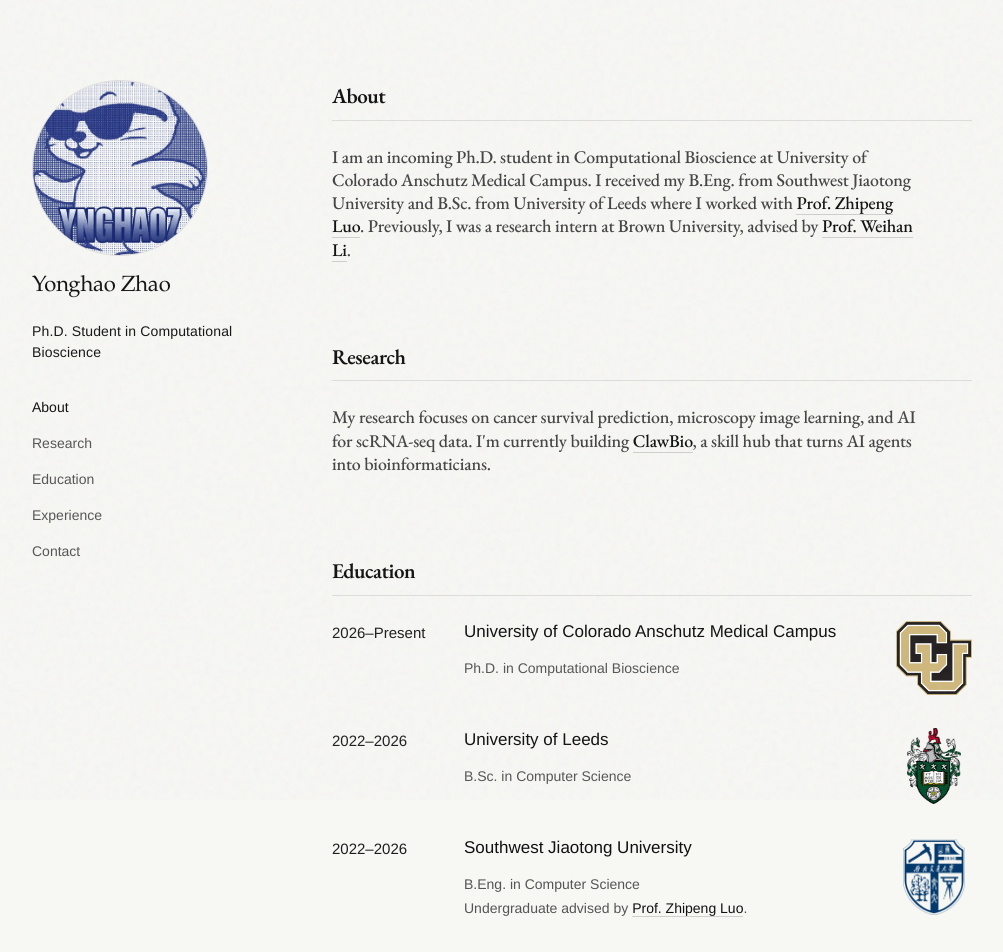
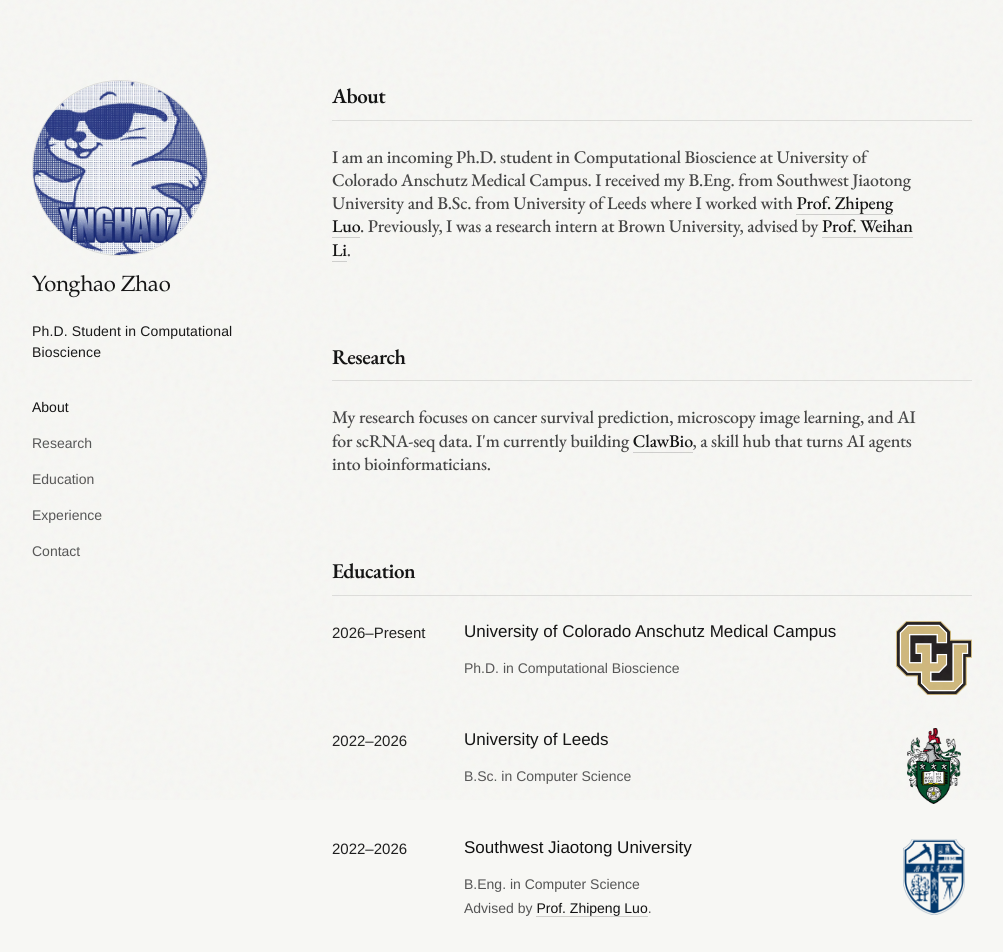
Before and after one commit to YonghaoZhao722/yonghaoz.com, a React (Vite) app: page / in a window 1280 px wide. Shown: the top 952 px of the page, without its empty margins (138-1141 px from the left). Built offline with nearby package versions, Linux system fonts and the light colour scheme; a web font is replaced by a local one.

Commit message:
Adjust advisor wording in education section

```diff
--- a/src/App.jsx
+++ b/src/App.jsx
@@ -101,7 +101,7 @@
           <div className="entry-subtitle">{item.program}</div>
           {item.advisorName ? (
             <div className="advisor-line">
-              Undergraduate advised by{' '}
+              Advised by{' '}
               <a href={item.advisorUrl} target="_blank" rel="noreferrer">
                 {item.advisorName}
               </a>
```
